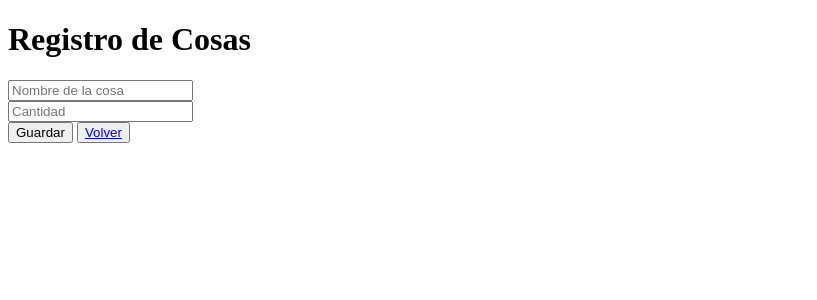
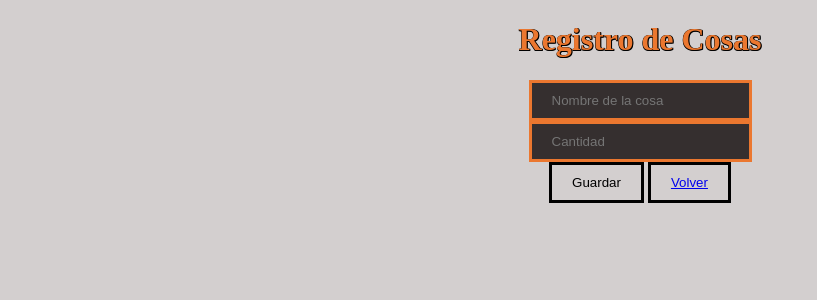
Before and after one commit to watefa1/capacitacion_gguevara, a CodeIgniter app: page /database/RegistroDeCosas in a window 1280 px wide. Shown: the top 300 px of the page, without its empty margins (0-817 px from the left). Run offline with CodeIgniter, Linux system fonts and the light colour scheme; data that the repository does not hold is empty.

Commit message:
Aplico el glorioso CSS

```diff
--- /dev/null
+++ b/application/css/Style.css
@@ -0,0 +1,117 @@
+@import url('https://fonts.googleapis.com/css2?family=Open+Sans:wght@300&family=Poppins:wght@300;500&display=swap');
+
+@font-face {
+    font-family: "Circular-Medium";
+    src: url("../fonts/CircularStd-Medium.otf");
+}
+
+@font-face {
+    font-family: "Circular-Book";
+    src: url("../fonts/CircularStd-Book.otf");
+  }
+  #my-h1 {
+	color: blue;
+	font-size: 40px;
+	border
+  }
+
+  element {
+    border: 1px solid #200;
+}
+
+.background {
+		background-color: #d3cfcf;
+	}
+
+	body {color: rgb(235, 119, 47);
+		text-shadow: -0.2px -0.2px 0 #000, 1px -0.2px 0 #000, -0.2px 1px 0 #000, 1px 1px 0 #000;
+	}
+
+	.colorpalabrasboton {
+		color: rgb(235, 119, 47);
+		text-shadow: -0.2px -0.2px 0 #fffafa, 1px -0.2px 0 #000, -0.2px 1px 0 #000, 1px 1px 0 #000;
+	}
+
+	@keyframes borderAnimation {
+		0% {
+		  border-color: #000;
+		}
+		50% {
+		  border-color:  rgb(47, 179, 235); /* Color de borde en la mitad de la animación */
+		}
+		100% {
+		  border-color: #000;
+		}
+	  }
+
+	  .my-button {
+		background-color:  #d3cfcf;
+		color: #000;
+		border: 3px solid #000;
+		padding: 10px 20px;
+	  }
+
+	  .my-button:hover {
+		animation: borderAnimation 1s infinite;
+	  }
+
+	  .campos {
+		background-color:  #352f2f;
+		color: rgb(235, 119, 47);
+		text-shadow: -0.01px -0.01px 0 #000, 1px-0.01px 0 #000, -0.01px 1px 0 #000, 1px 1px 0 #000;
+		border: 3px solid rgb(235, 119, 47);
+		padding: 10px 20px;
+	  }
+
+	  .tabla {
+		background-color:  #352f2f;
+		color: rgb(235, 119, 47);
+		text-shadow: -0.01px -0.01px 0 #000, 1px-0.01px 0 #000, -0.01px 1px 0 #000, 1px 1px 0 #000;
+		border: 3px solid rgb(235, 119, 47);
+		padding: 10px 20px;
+	  }
+
+	  .campo-container {
+		display: flex;
+		flex-direction: column;
+		align-items: flex-start;
+	  }
+
+	  .campo-container label {
+		margin-bottom: 5px;
+	  }
+
+	  .campo-container input[type="text"],
+	  .campo-container input[type="checkbox"] {
+		margin-bottom: 10px;
+	  }
+
+	  @keyframes borderAnimationLetras {
+		0% {
+			color: #d3cfcf;
+		  }
+		  50% {
+			color: rgb(235, 119, 47);
+		  }
+		  100% {
+			color: #d3cfcf;
+		  }
+		}
+
+		.moving-border {
+		  position: relative;
+		  min-width: 100px;
+		}
+
+		.moving-border::after {
+		  content: attr(data-title);
+		  position: absolute;
+		  top: 0;
+		  left: 0;
+		  border-bottom: 2px solid;
+		  animation: borderAnimationLetras 2s infinite;
+		}
+
+		.ion-icon-accion {
+			color: white;
+		  }
--- a/application/views/registrodecosas.php
+++ b/application/views/registrodecosas.php
@@ -3,21 +3,22 @@ defined('BASEPATH') OR exit('No direct script access allowed');
 ?><!DOCTYPE html>
 <html lang="es">
 <head>
+<link href="/application/css/Style.css" rel="stylesheet" type="text/css">
 	<meta charset="utf-8">
 	<title>Registro de cosas</title>
 </head>
-<body>
+<body class="background"> <center>
 <div>
 	<h1>Registro de Cosas</h1>
 	</div>
 	<form action="<?php echo base_url(); ?>RegistroDeCosas/save" method="POST">
 	<label for="nombre">    </label>
-	<input type="text" id="nombre" name="cosa" placeholder="Nombre de la cosa" class="form-control <?php echo form_error('cosa') ? 'is-invalid':'';?>" value="<?php echo htmlspecialchars(set_value('cosa'))?>"><br>
+	<input type="text" id="nombre" name="cosa" placeholder="Nombre de la cosa" class="campos" class="form-control <?php echo form_error('cosa') ? 'is-invalid':'';?>" value="<?php echo htmlspecialchars(set_value('cosa'))?>"><br>
 	<div class="invalid-feedback">
 	<?php echo form_error('cosa')?>
 	</div>
 	<label for="cantidad">    </label>
-    <input type="text" id="cantidad" name="cant" placeholder="Cantidad" class="form-control <?php echo form_error('cant') ? 'is-invalid':'';?>" value="<?php echo set_value('cant')?>"><br>
+    <input type="text" id="cantidad" name="cant" placeholder="Cantidad" class="campos" class="form-control <?php echo form_error('cant') ? 'is-invalid':'';?>" value="<?php echo set_value('cant')?>"><br>
 	<div class="invalid-feedback">
 		<?php echo form_error('cant')?>
 		<div>
@@ -25,10 +26,10 @@ defined('BASEPATH') OR exit('No direct script access allowed');
     <input type="checkbox" name="etiquetas[]" value="<?php echo $etiqueta->id; ?>" <?php if ($etiqueta->id == $tags[0]->id); ?>> <?php echo $etiqueta->tag; ?>
   <?php } ?>
 </div>
-	<input type="submit" value="Guardar">
+<input type="submit" value="Guardar" class="my-button">
 	</form>
-	<button>
+	<button class="my-button">
   		<a href="/cosas">Volver</a>
-	</button>
+	</button> </center>
 </body>
 </html>
```
Also changed, not shown: application/views/cosas.php (+40 -19 lines), application/views/cosasedit.php (+7 -5 lines), application/views/welcome_message.php (+5 -7 lines).
